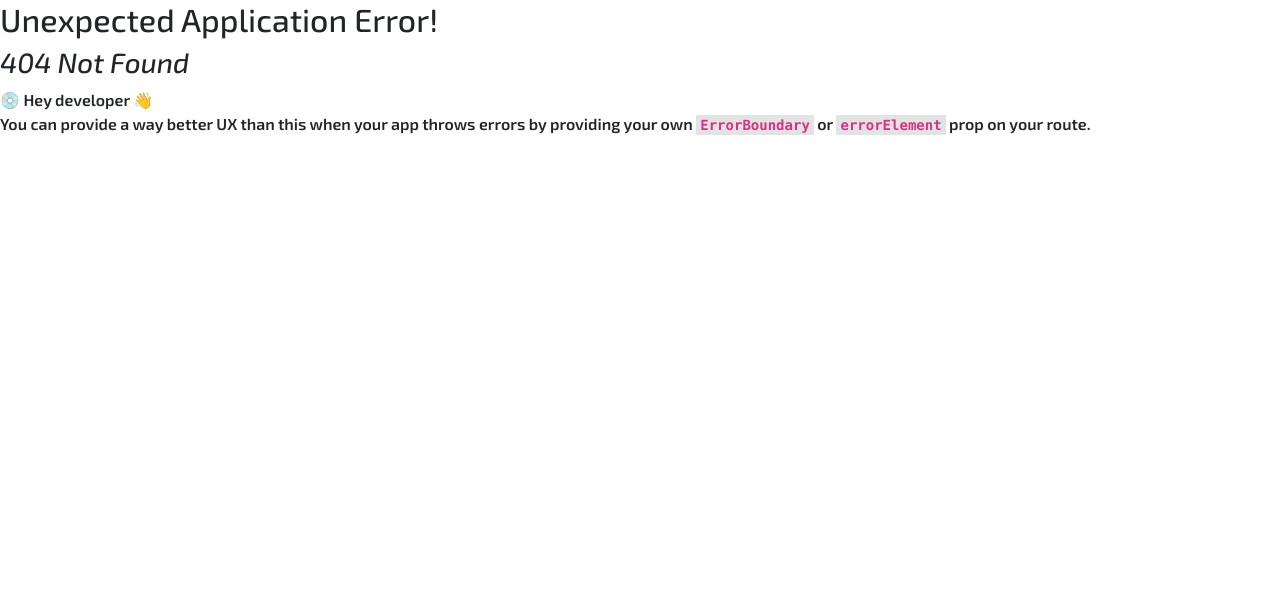
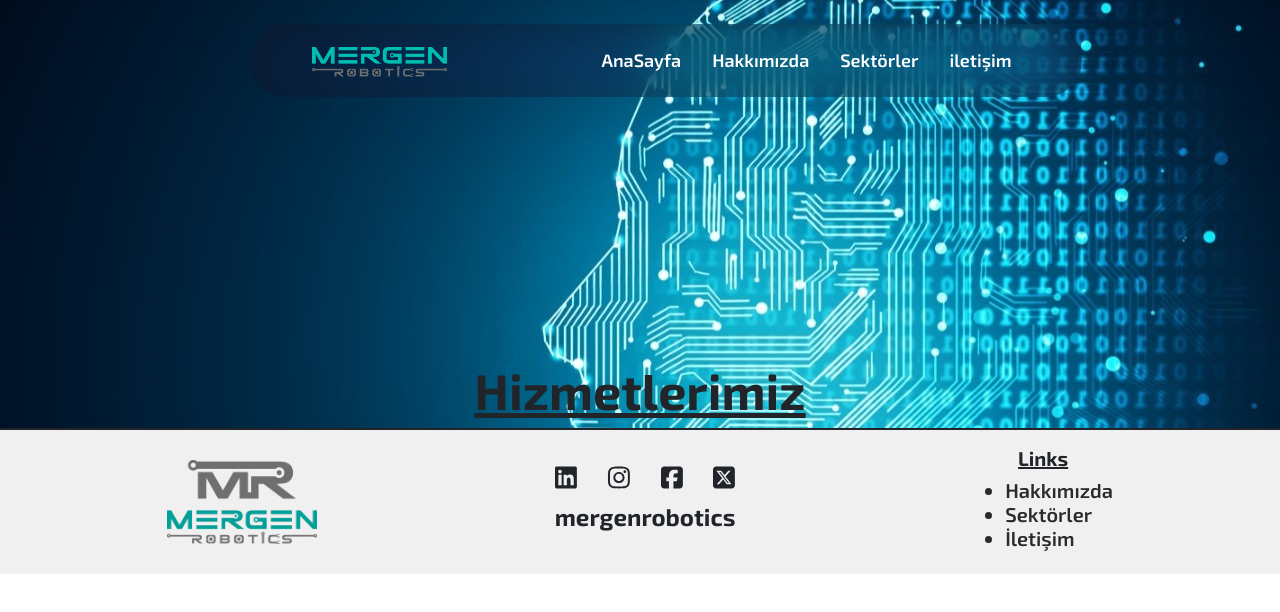
Before and after one commit to Obada-JL/Mergen-Robotics-Website, a React (Vite) app: page /services in a window 1280 px wide. Before the commit this address had no page. Shown: the top 612 px of the page. Built offline with nearby package versions, Linux system fonts and the light colour scheme.

Commit message:
ending 16/05/2024 - starting service/ about us pages

```diff
--- a/src/Components/NavBar.jsx
+++ b/src/Components/NavBar.jsx
@@ -6,7 +6,7 @@ function NavBar() {
       <nav className="navbar navbar-expand-lg ">
         <div className="container-fluid navContainer">
           <a className="navbar-brand" href="#">
-            <img src={NavLogo} width={100} />
+            <img src={NavLogo} width={135} />
           </a>
           <button
             className="navbar-toggler"
--- a/src/Components/PageLayout.jsx
+++ b/src/Components/PageLayout.jsx
@@ -1,6 +1,7 @@
 import { Outlet } from "react-router-dom";
 import NavBar from "./NavBar";
 import Footer from "./footer";
+import Title from "./Title";
 
 function PageLayout() {
   return (
@@ -9,6 +10,7 @@ function PageLayout() {
     >
       <NavBar />
       <div className="MainPageConatiner">
+        {/* <Title /> */}
         <Outlet />
       </div>
       <Footer />
--- /dev/null
+++ b/src/Components/ServicesPage.css
@@ -0,0 +1,7 @@
+.ServicesPageContainer {
+  height: 450px;
+}
+.ServicesHeader {
+  margin-top: -90px;
+  font-size: 50px;
+}
--- /dev/null
+++ b/src/Components/ServicesPage.jsx
@@ -0,0 +1,17 @@
+import "./MainPage.css";
+import "./ServicesPage.css";
+function ServicesPage() {
+  return (
+    <>
+      <div>
+        <div className="firstSectionContainer ServicesPageContainer"></div>
+        <div>
+          <h1 className="text-center text-decoration-underline fw-bold ServicesHeader">
+            Hizmetlerimiz
+          </h1>
+        </div>
+      </div>
+    </>
+  );
+}
+export default ServicesPage;
--- /dev/null
+++ b/src/Components/Tanitim.jsx
@@ -0,0 +1,2 @@
+function Tanitim() {}
+export default Tanitim;
```
Also changed, not shown: src/App.jsx (+7 -1 lines).
